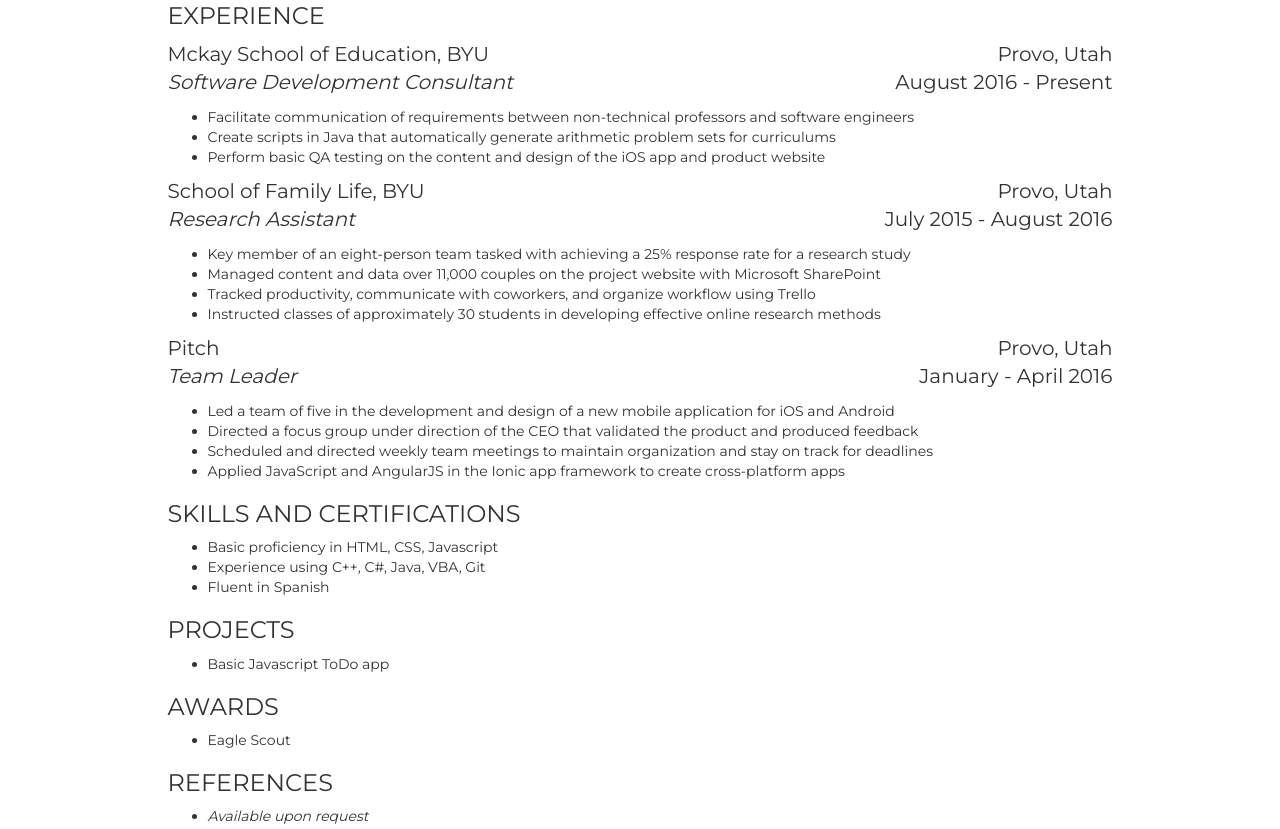
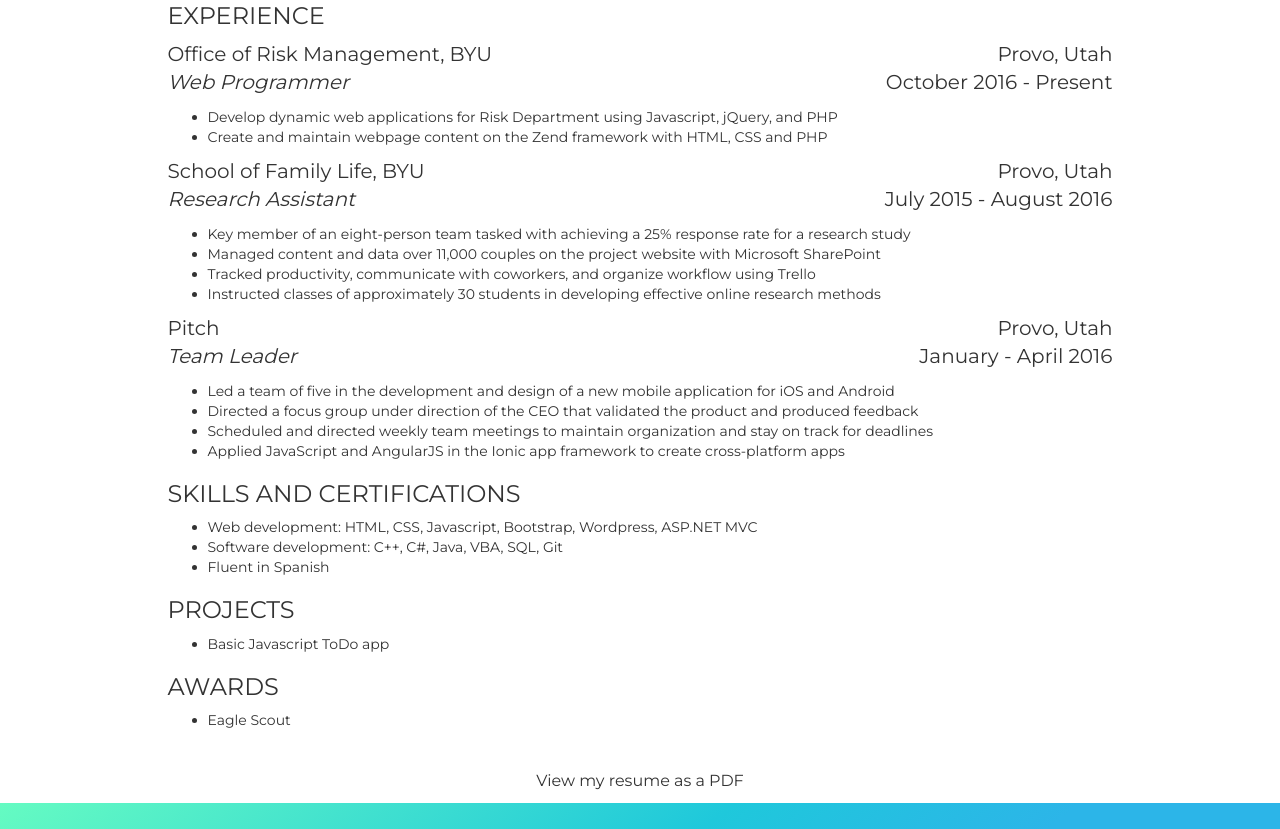
Before and after one commit to tjmabey/tjmabey.github.io, a plain HTML site: page resume/resume.html in a window 1280 px wide. Shown: the part 350-1179 px from the top of the page. Drawn offline with nearby package versions, Linux system fonts and the light colour scheme.

Commit message:
updated resume, revised wording

```diff
--- a/css/custom.css
+++ b/css/custom.css
@@ -52,7 +52,6 @@
 {
   text-align: center;
   /*padding-bottom: 40px;*/
-
 }
 
 p
--- a/resume/resume.html
+++ b/resume/resume.html
@@ -67,16 +67,14 @@
                       <li>Member of Association for Information Systems Club, BYU Developers Club</li>
                     </ul>
                   <h3>Experience</h3>
-                  <span class="dates"><p>Provo, Utah<br />August 2016 - Present</p></span>
-                      <p class="resumepage"><a class="Link" href="http://education.byu.edu/">Mckay School of Education, BYU</a></p>
-                      <p> <em>Software Development Consultant</em></p>
+                  <span class="dates"><p>Provo, Utah<br />October 2016 - Present</p></span>
+                      <p class="resumepage"><a class="Link" href="http://risk.byu.edu/">Office of Risk Management, BYU</a></p>
+                      <p> <em>Web Programmer</em></p>
                       <ul>
                         <li>
-                            Facilitate communication of requirements between non-technical professors and software engineers                        </li>
+                            Develop dynamic web applications for Risk Department using Javascript, jQuery, and PHP                        </li>
                         <li>
-                            Create scripts in Java that automatically generate arithmetic problem sets for curriculums                        </li>
-                        <li>
-                            Perform basic QA testing on the content and design of the iOS app and product website
+                            Create and maintain webpage content on the Zend framework with HTML, CSS and PHP
                         </li>
                       </ul>
                   <span class="dates"><p>Provo, Utah<br />July 2015 - August 2016</p></span>
@@ -116,10 +114,10 @@
                   <h3>Skills and Certifications</h3>
                   <ul>
                     <li>
-                      Basic proficiency in HTML, CSS, Javascript
+                      Web development: HTML, CSS, Javascript, Bootstrap, Wordpress, ASP.NET MVC
                     </li>
                     <li>
-                      Experience using C++, C#, Java, VBA, Git
+                      Software development: C++, C#, Java, VBA, SQL, Git
                     </li>
                     <li>
                       Fluent in Spanish
@@ -135,12 +133,6 @@
                   <ul>
                     <li>
                       Eagle Scout
-                    </li>
-                  </ul>
-                  <h3>References</h3>
-                  <ul>
-                    <li>
-                      <em>Available upon request</em>
                     </li>
                   </ul>
 
```
Also changed, not shown: about.html (+22 -4 lines), 3 other files.
